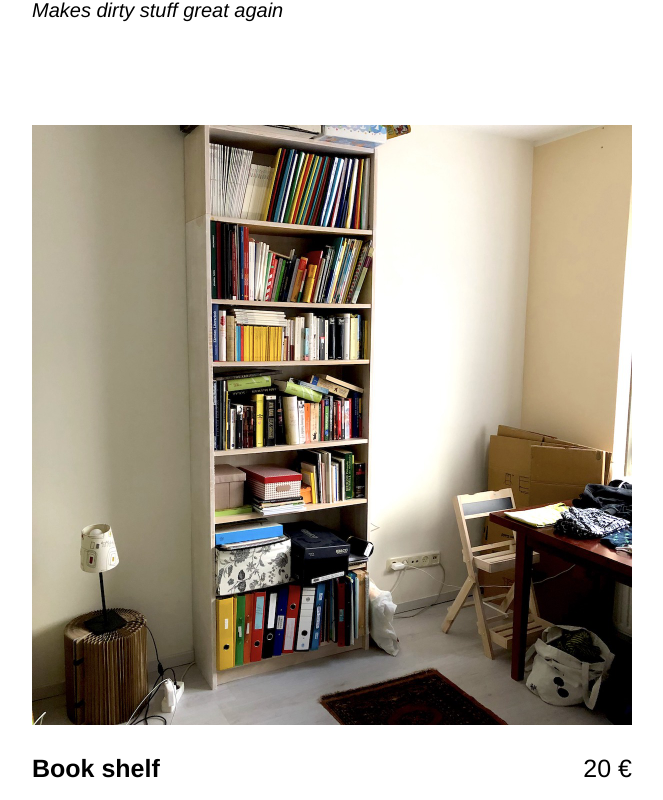
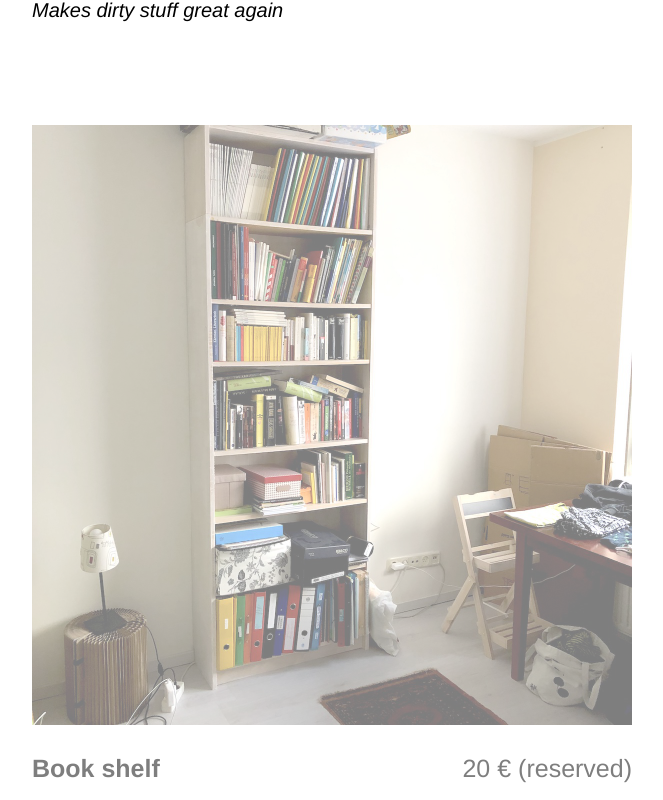
Before and after one commit to martinhellwagner/marketplace-showcase-website, a Vue app: page / in a window 1280 px wide. Shown: the part 7580-8380 px from the top of the page, without its empty margins (308-971 px from the left). Built offline with nearby package versions, Linux system fonts and the light colour scheme.

Commit message:
Add reserved products

```diff
--- a/src/App.vue
+++ b/src/App.vue
@@ -123,14 +123,14 @@
       </div>
     </div>
 
-    <div class="product">
+    <div class="product product--reserved-sold">
       <div class="image-wrapper">
         <img class="image image--second" src="./assets/images/book-shelf-2.jpg" />
         <img class="image image--first" src="./assets/images/book-shelf-1.jpg" />
       </div>
       <div class="text-wrapper">
         <div class="name"><b>Book shelf</b></div>
-        <div class="price">20 €</div>
+        <div class="price">20 € (reserved)</div>
         <div class="description"><i>Painted white</i></div>
       </div>
     </div>
@@ -231,26 +231,26 @@
       </div>
     </div>
 
-    <div class="product">
+    <div class="product product--reserved-sold">
       <div class="image-wrapper">
         <img class="image image--second" src="./assets/images/towel-hanger-2.jpg" />
         <img class="image image--first" src="./assets/images/towel-hanger-1.jpg" />
       </div>
       <div class="text-wrapper">
         <div class="name"><b>Towel hanger</b></div>
-        <div class="price">5 €</div>
+        <div class="price">5 € (reserved)</div>
         <div class="description"><i>Fits 1 up to 20 towels</i></div>
       </div>
     </div>
 
-    <div class="product">
+    <div class="product product--reserved-sold">
       <div class="image-wrapper">
         <img class="image image--second" src="./assets/images/kitchen-shelf-2.jpg" />
         <img class="image image--first" src="./assets/images/kitchen-shelf-1.jpg" />
       </div>
       <div class="text-wrapper">
         <div class="name"><b>Kitchen shelf</b></div>
-        <div class="price">20 €</div>
+        <div class="price">20 € (reserved)</div>
         <div class="description"><i>Wooden skateboard with storage capacity</i></div>
       </div>
     </div>
```
